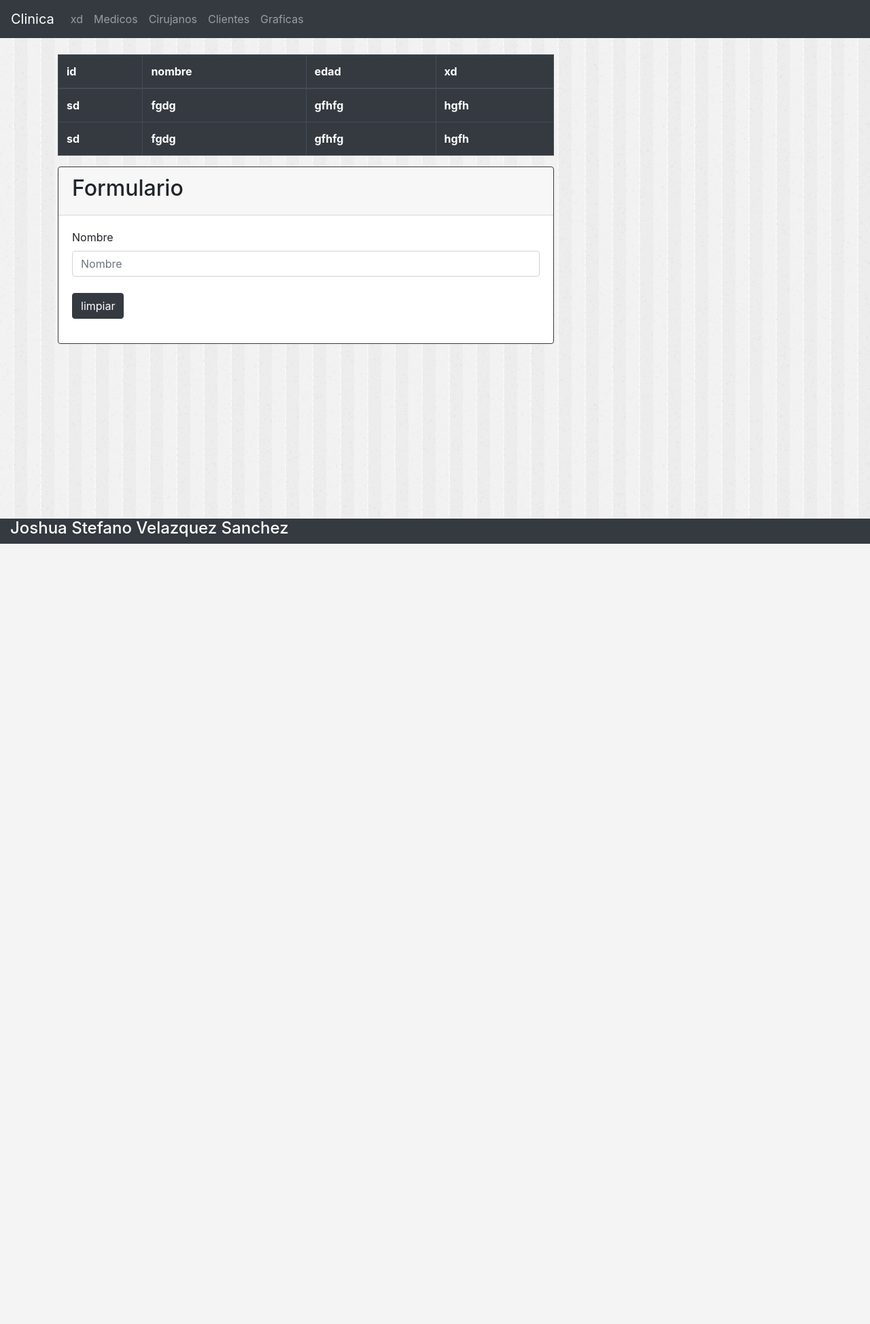
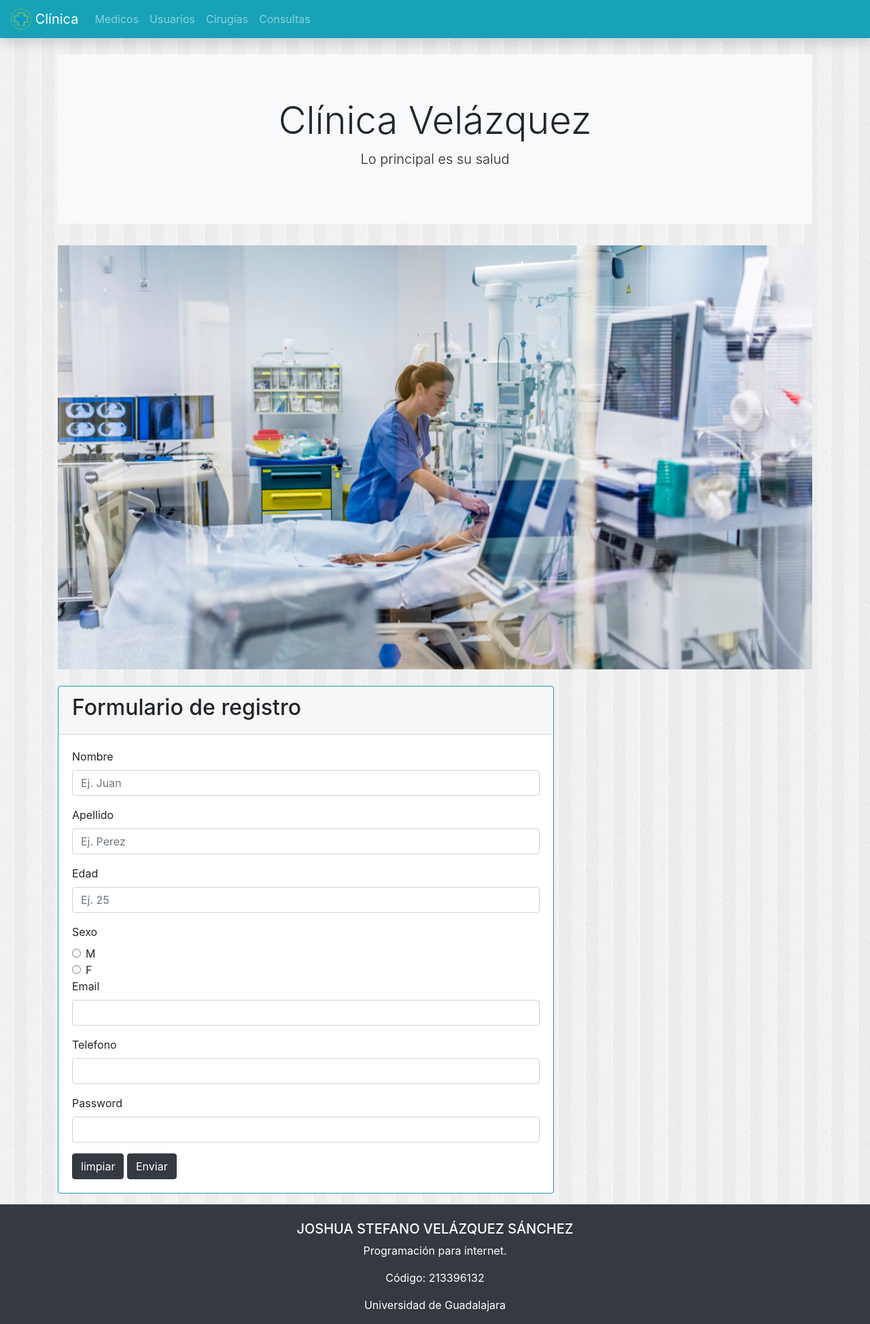
Before and after one commit to JoshVelazquez/Hospital, a PHP site: page / in a window 1280 px wide. Shown: the whole page at 68% size. Before the commit the page ends 800 px from the top, so only its background shows below. Run offline with PHP 8.4, Linux system fonts and the light colour scheme; lists and menus that the app fills with data are empty.

Commit message:
Index modificado

```diff
--- a/Index.php
+++ b/Index.php
@@ -1,111 +1,147 @@
 <!DOCTYPE html>
 <html lang="en">
+
 <head>
   <meta charset="UTF-8" />
   <meta name="viewport" content="width=device-width, initial-scale=1.0" />
   <meta http-equiv="X-UA-Compatible" content="ie=edge" />
   <link rel="stylesheet" type="text/css" href="css/estilos.css" />
-    <link
-      rel="stylesheet"
-      href="https://stackpath.bootstrapcdn.com/bootstrap/4.3.1/css/bootstrap.min.css"
-      integrity="sha384-ggOyR0iXCbMQv3Xipma34MD+dH/1fQ784/j6cY/iJTQUOhcWr7x9JvoRxT2MZw1T"
-      crossorigin="anonymous"
-    />
+  <link rel="stylesheet" href="https://stackpath.bootstrapcdn.com/bootstrap/4.3.1/css/bootstrap.min.css"
+    integrity="sha384-ggOyR0iXCbMQv3Xipma34MD+dH/1fQ784/j6cY/iJTQUOhcWr7x9JvoRxT2MZw1T" crossorigin="anonymous" />
   <title>Proyecto Clinica</title>
 </head>
+
 <body>
-    <nav class="navbar sticky-top navbar-dark bg-dark navbar-expand-md">
-      <a class="navbar-brand" href="index.php">Clinica</a>
-      <button
-        class="navbar-toggler"
-        type="button"
-        data-toggle="collapse"
-        data-target="#collapsibleNavbar"
-      >
+  <nav class="navbar sticky-top navbar-dark bg-info navbar-expand-md shadow">
+    <a class="navbar-brand" href="index.php">
+      <img src="img/hospital-clinic-plus-logo-7916383C7A-seeklogo.com.png" alt="" width="30" height="30"
+        class="d-inline-block align-top" />
+      Clínica</a>
+    <button class="navbar-toggler" type="button" data-toggle="collapse" data-target="#collapsibleNavbar">
       <span class="navbar-toggler-icon"></span>
     </button>
     <div class="collapse navbar-collapse" id="collapsibleNavbar">
       <ul class="navbar-nav">
-          <li class="nav-item"><a href="#" class="nav-link">xd</a></li>
         <li class="nav-item"><a class="nav-link" href="#">Medicos</a></li>
-          <li class="nav-item"><a class="nav-link" href="#">Cirujanos</a></li>
-          <li class="nav-item"><a class="nav-link" href="#">Clientes</a></li>
-          <li class="nav-item"><a class="nav-link" href="#">Graficas</a></li>
+        <li class="nav-item"><a class="nav-link" href="#">Usuarios</a></li>
+        <li class="nav-item"><a class="nav-link" href="#">Cirugías</a></li>
+        <li class="nav-item"><a class="nav-link" href="#">Consultas</a></li>
       </ul>
     </div>
   </nav>
   <br />
   <div class="container">
+    <div class="jumbotron jumbotron-fluid text-center bg-light border-info">
+      <div class="container">
+        <h2 class="display-4">Clínica Velázquez</h2>
+        <p class="lead">Lo principal es su salud</p>
+      </div>
+    </div>
     <div class="row">
-        <div class="col-sm-8">
-          <table class="table table-dark table-bordered">
-            <thead>
-              <tr>
-                <th>id</th>
-                <th>nombre</th>
-                <th>edad</th>
-                <th>xd</th>
-              </tr>
-            </thead>
-            <tbody>
-              <tr>
-                <th>sd</th>
-                <th>fgdg</th>
-                <th>gfhfg</th>
-                <th>hgfh</th>
-              </tr>
-              <tr>
-                <th>sd</th>
-                <th>fgdg</th>
-                <th>gfhfg</th>
-                <th>hgfh</th>
-              </tr>
-            </tbody>
-          </table>
+      <div class="col-md-12">
+        <div id="carouselExampleControls" class="carousel slide" data-ride="carousel">
+          <div class="carousel-inner">
+            <div class="carousel-item active">
+              <img src="img/20024.jpg" class="d-block w-100" alt="..." />
+            </div>
+            <div class="carousel-item">
+              <img src="img/249336_1.jpg" class="d-block w-100" alt="..." />
+            </div>
+            <div class="carousel-item">
+              <img src="img/271885_1.jpg" class="d-block w-100" alt="..." />
+            </div>
+          </div>
+          <a class="carousel-control-prev" href="#carouselExampleControls" role="button" data-slide="prev">
+            <span class="carousel-control-prev-icon" aria-hidden="true"></span>
+            <span class="sr-only">Previous</span>
+          </a>
+          <a class="carousel-control-next" href="#carouselExampleControls" role="button" data-slide="next">
+            <span class="carousel-control-next-icon" aria-hidden="true"></span>
+            <span class="sr-only">Next</span>
+          </a>
+        </div>
+      </div>
     </div>
     <br />
-        <div class="col-sm-8">
-          <div class="card border-dark mb-3">
+    <div class="row">
+      <div class="col-md-8">
+        <div class="card border-info mb-3">
           <div class="card-header">
-              <h2>Formulario</h2>
+            <h2>Formulario de registro</h2>
           </div>
           <div class="card-body">
             <form action="">
               <div class="form-group">
                 <label for="text">Nombre</label>
-                  <input
-                    type="text"
-                    id="xd"
-                    class="form-control"
-                    placeholder="Nombre"
-                  />
-                  <br />
+                <input type="text" name="Nombre" id="Nombre" class="form-control" placeholder="Ej. Juan" />
+              </div>
+              <div class="form-group">
+                <label for="Apellido">Apellido</label>
+                <input type="text" name="Apellido" id="Apellido" placeholder="Ej. Perez" class="form-control" />
+              </div>
+              <div class="form-group">
+                <label for="Edad">Edad</label>
+                <input type="number" name="Edad" id="Edad" placeholder="Ej. 25" class="form-control" min="1" max="99" />
+              </div>
+              <label for="">Sexo</label>
+              <div class="form-check">
+                <label class="form-check-label">
+                  <input type="radio" name="Sexo" value="Masculino" class="form-check-input" />M
+                </label>
+              </div>
+              <div class="form-check">
+                <label class="form-check-label">
+                  <input type="radio" name="Sexo" value="Femenino" class="form-check-input" />F
+                </label>
+              </div>
+              <div class="form-group">
+                <label for="Email">Email</label>
+                <input type="email" name="Email" id="Email" class="form-control">
+              </div>
+              <div class="form-group">
+                <label for="Telefono">Telefono</label>
+                <input type="tel" name="Telefono" id="Telefono" class="form-control" pattern="[0-9]{10}">
+              </div>
+              <div class="form-group">
+                  <label for="Password">Password</label>
+                  <input type="password" name="Password" id="Password" class="form-control">
+                </div>
               <button type="reset" class="btn btn-dark">limpiar</button>
-                </div>
+              <button type="submit" class="btn btn-dark">Enviar</button>
             </form>
           </div>
         </div>
       </div>
     </div>
-      <div class="row"></div>
   </div>
-    <div class="container fixed-bottom bg-dark text-white mw-100">
-        <h4>Joshua Stefano Velazquez Sanchez</h4>
+  <!-- Footer -->
+  <footer class="page-footer font-small bg-dark text-white pt-4">
+    <!-- Footer Links -->
+    <div class="container-fluid text-center text-md-left">
+      <!-- Grid row -->
+      <div class="row">
+        <!-- Grid column -->
+        <div class="text-center col-md-12 mt-md-0 mt-3">
+          <!-- Content -->
+          <h5 class="text-uppercase">Joshua Stefano velázquez Sánchez</h5>
+          <p>Programación para internet.</p>
+          <p>Código: 213396132</p>
+          <p>Universidad de Guadalajara</p>
         </div>
-    <script
-      src="https://code.jquery.com/jquery-3.3.1.slim.min.js"
+        <!-- Grid column -->
+      </div>
+      <!-- Grid row -->
+    </div>
+  </footer>
+  <script src="https://code.jquery.com/jquery-3.3.1.slim.min.js"
     integrity="sha384-q8i/X+965DzO0rT7abK41JStQIAqVgRVzpbzo5smXKp4YfRvH+8abtTE1Pi6jizo"
-      crossorigin="anonymous"
-    ></script>
-    <script
-      src="https://cdnjs.cloudflare.com/ajax/libs/popper.js/1.14.7/umd/popper.min.js"
+    crossorigin="anonymous"></script>
+  <script src="https://cdnjs.cloudflare.com/ajax/libs/popper.js/1.14.7/umd/popper.min.js"
     integrity="sha384-UO2eT0CpHqdSJQ6hJty5KVphtPhzWj9WO1clHTMGa3JDZwrnQq4sF86dIHNDz0W1"
-      crossorigin="anonymous"
-    ></script>
-    <script
-      src="https://stackpath.bootstrapcdn.com/bootstrap/4.3.1/js/bootstrap.min.js"
+    crossorigin="anonymous"></script>
+  <script src="https://stackpath.bootstrapcdn.com/bootstrap/4.3.1/js/bootstrap.min.js"
     integrity="sha384-JjSmVgyd0p3pXB1rRibZUAYoIIy6OrQ6VrjIEaFf/nJGzIxFDsf4x0xIM+B07jRM"
-      crossorigin="anonymous"
-    ></script>
+    crossorigin="anonymous"></script>
 </body>
+
 </html>
--- a/css/estilos.css
+++ b/css/estilos.css
@@ -1,12 +1,14 @@
 body {
   margin: 10px;
   background: url("../img/crisp_paper_ruffles.png");
-    font-family: 'Lucida Sans', 'Lucida Sans Regular', 'Lucida Grande', 'Lucida Sans Unicode', Geneva, Verdana, sans-serif;
+  font-family: "Lucida Sans", "Lucida Sans Regular", "Lucida Grande",
+    "Lucida Sans Unicode", Geneva, Verdana, sans-serif;
+    overflow: auto;
 }
 
 #titulo {
   width: 100%;
-    background-color: #2C77E8;
+  background-color: #2c77e8;
   text-align: center;
   color: white;
   margin: 0%;
```
Also changed, not shown: img/20024.jpg (added), img/249336_1.jpg (added), img/271885_1.jpg (added), img/hospital-clinic-plus-logo-7916383C7A-seeklogo.com.png (added), img/iStock-471629610-Converted.png (added). Lines whose indentation alone changed are shown as unchanged.
